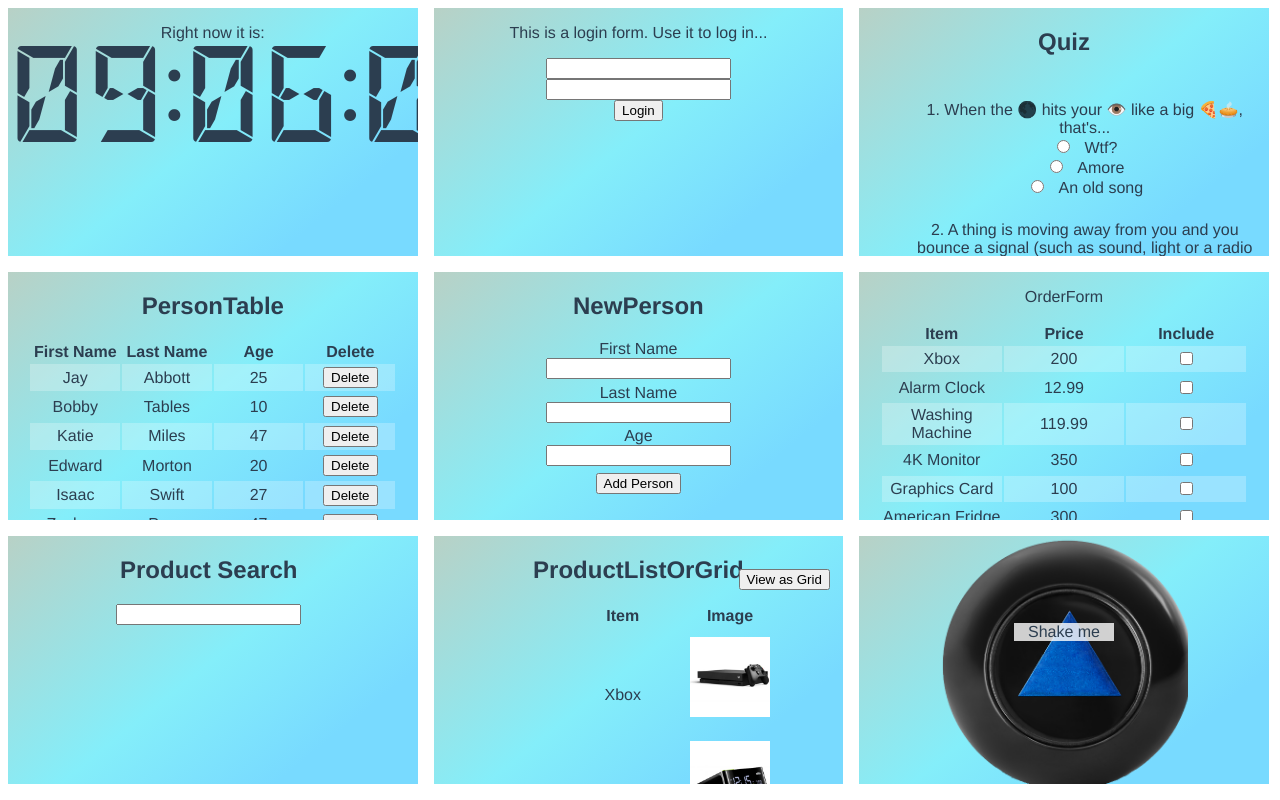
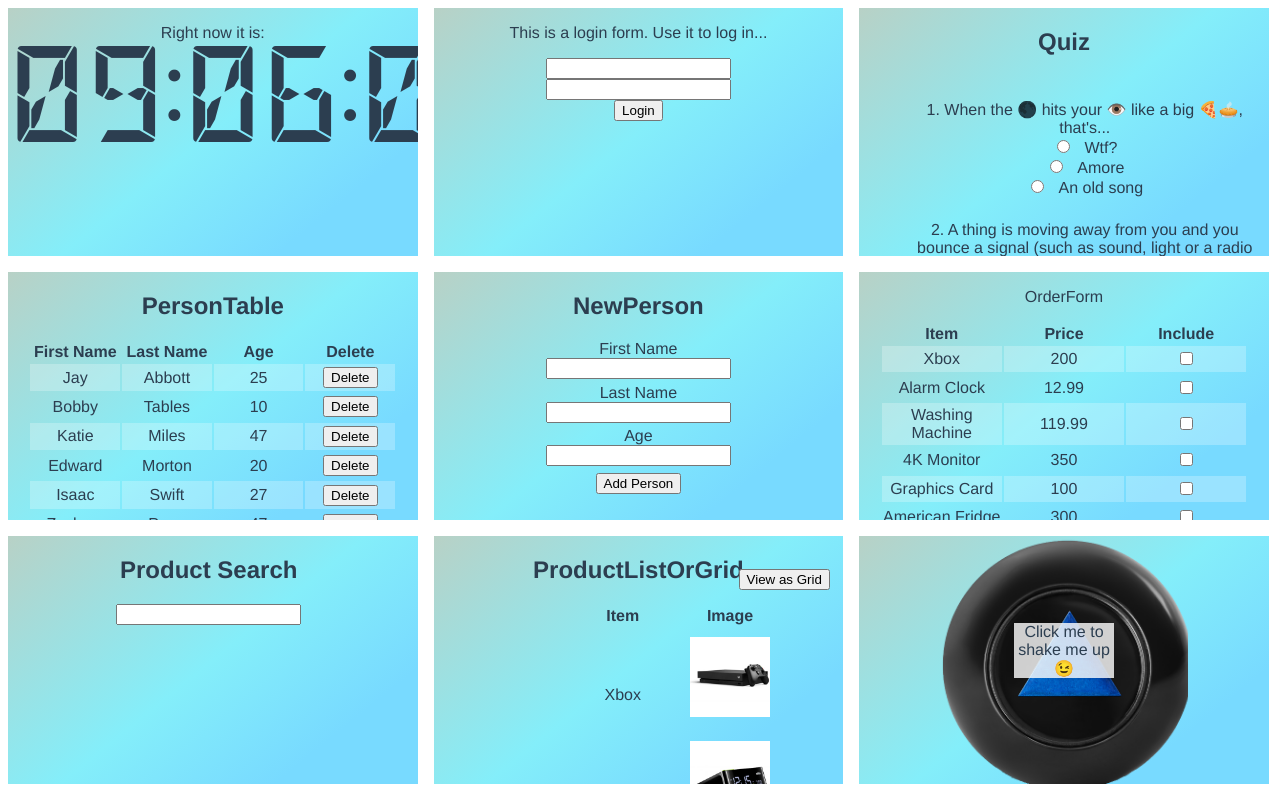
Before and after one commit to jayabbott/jays-3x3-grid, a Vue app: page / in a window 1280 px wide. Built offline with nearby package versions, Linux system fonts and the light colour scheme.

Commit message:
Functionality for magic 8 ball

```diff
--- a/src/components/MagicEightBall.vue
+++ b/src/components/MagicEightBall.vue
@@ -39,7 +39,7 @@ export default {
   name: 'MagicEightBall',
   data: function() {
     return {
-      response: 'Shake me',
+      response: 'Click me to shake me up 😉',
       responses: responses,
     }
   },
```
